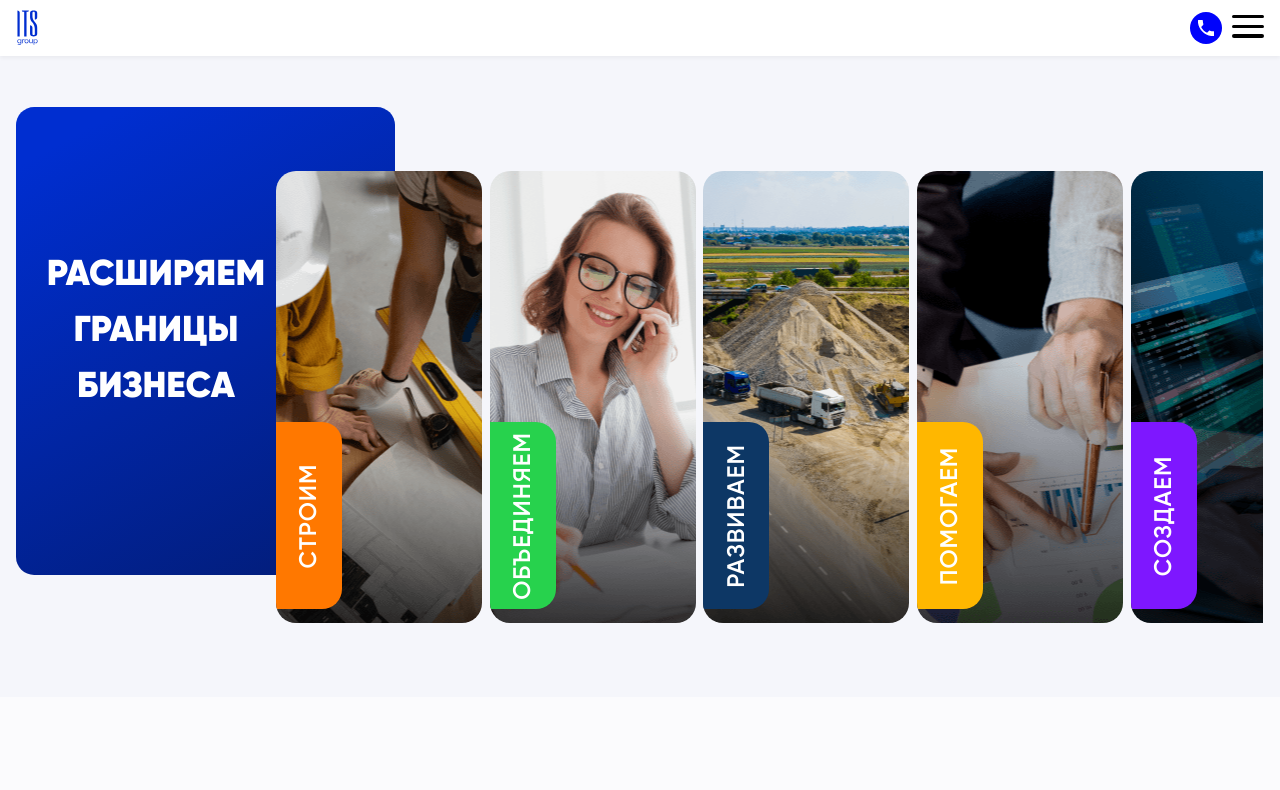
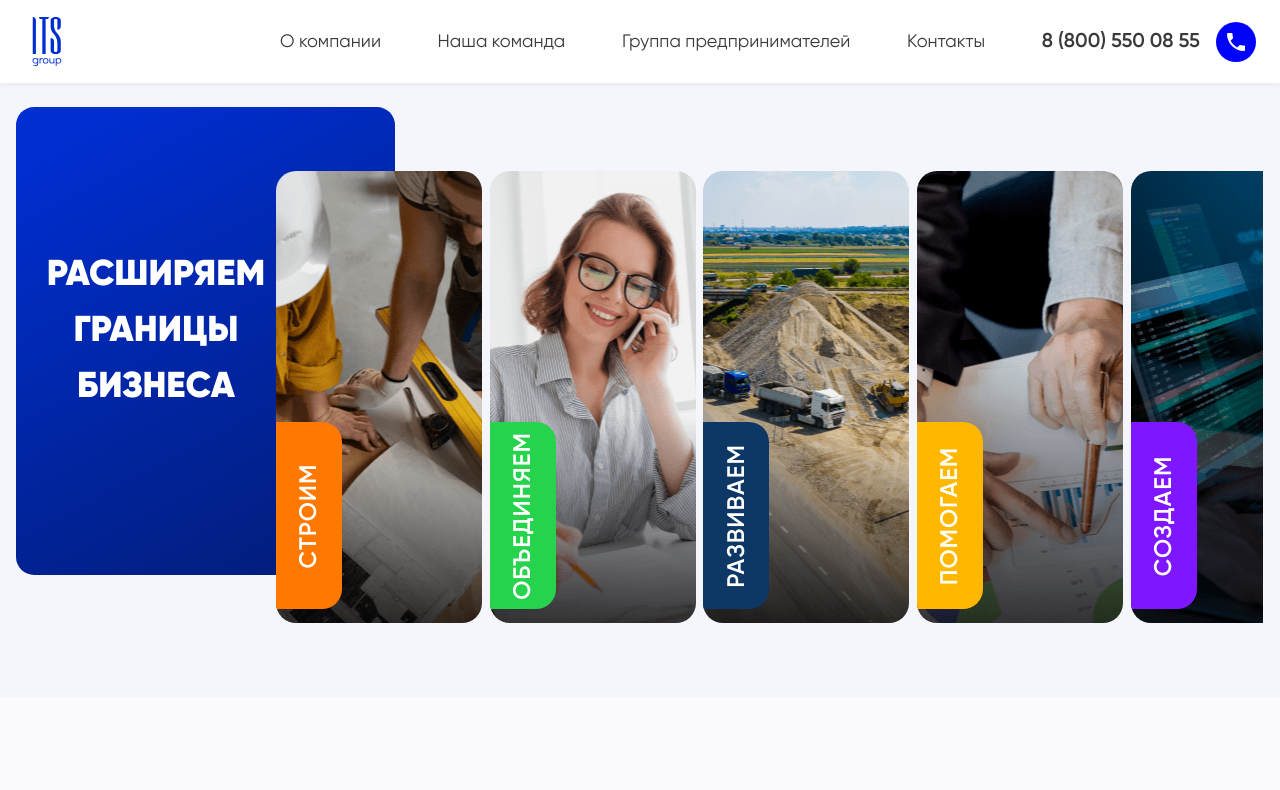
Before and after one commit to vademich/landing-its, an Angular app: page / in a window 1280 px wide. Shown: the top 790 px of the page. Built offline with nearby package versions, Linux system fonts and the light colour scheme.

Commit message:
меню переход в моб версию на 1024

```diff
--- a/src/app/components/header/header.component.less
+++ b/src/app/components/header/header.component.less
@@ -1,6 +1,6 @@
-@media (max-width: 1339px) {
+@media (max-width: 1023px) {
     .monitor { display: none; }
 }
-@media (min-width: 1400px) {
+@media (min-width: 1024px) {
     .mobile { display: none; }
 }
--- a/src/app/components/header/monitor/monitor.component.less
+++ b/src/app/components/header/monitor/monitor.component.less
@@ -13,7 +13,8 @@
 
 }
 .content {
-    width: 1328px;
+    max-width: 1328px;
+    width: calc(100vw - 32px);
     display: flex;
     justify-content: space-between;
 }
```
